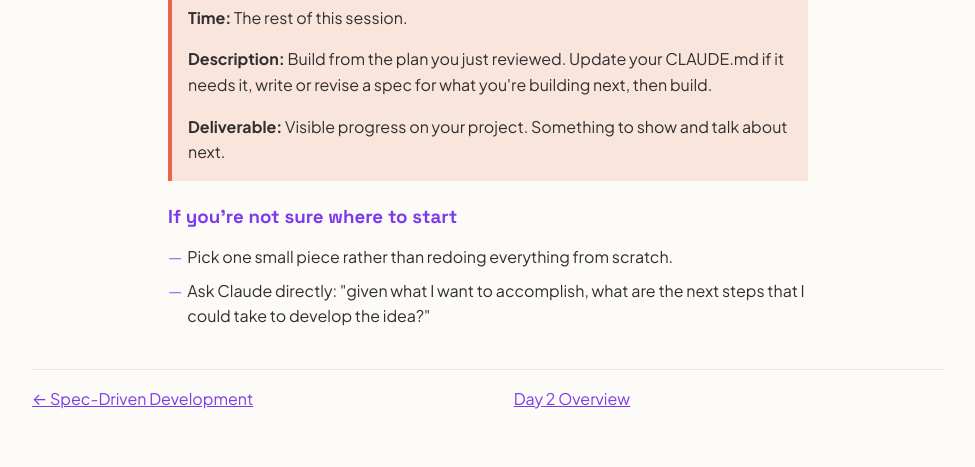
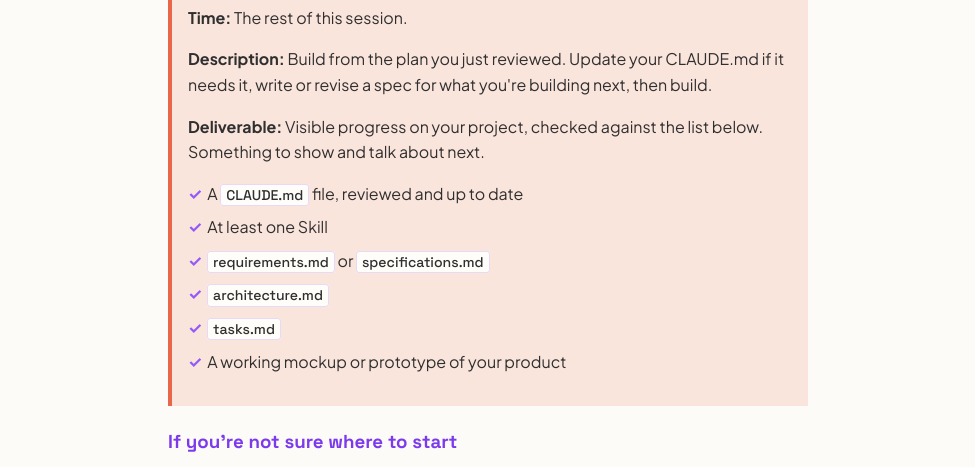
Before and after one commit to AndrewRCalderon/2026-ai-news-innovation-workshop, a website: page docs/day-2/06-revisit-build.html in a window 1280 px wide. Shown: the part 1548-2015 px from the top of the page, without its empty margins (152-1127 px from the left). Drawn offline with Linux system fonts and the light colour scheme.

Commit message:
Add deliverable checklist to Day 2 Revisit & Build
Verifies each student has a CLAUDE.md, at least one skill, a
specifications/requirements doc, an architecture doc, a tasks list, and a
working mockup or prototype before they close out the day.

```diff
--- a/docs/day-2/06-revisit-build.html
+++ b/docs/day-2/06-revisit-build.html
@@ -53,7 +53,15 @@
           <h3>🛠️ Build Time</h3>
           <p><strong>Time:</strong> The rest of this session.</p>
           <p><strong>Description:</strong> Build from the plan you just reviewed. Update your CLAUDE.md if it needs it, write or revise a spec for what you're building next, then build.</p>
-          <p><strong>Deliverable:</strong> Visible progress on your project. Something to show and talk about next.</p>
+          <p><strong>Deliverable:</strong> Visible progress on your project, checked against the list below. Something to show and talk about next.</p>
+          <ul class="field-notes is-checklist">
+            <li>A <code>CLAUDE.md</code> file, reviewed and up to date</li>
+            <li>At least one Skill</li>
+            <li><code>requirements.md</code> or <code>specifications.md</code></li>
+            <li><code>architecture.md</code></li>
+            <li><code>tasks.md</code></li>
+            <li>A working mockup or prototype of your product</li>
+          </ul>
         </div>
         <h3>If you're not sure where to start</h3>
         <ul class="field-notes">
```
Also changed, not shown: docs/day-2/slides/06-revisit-build-slides.html (+9 -1 lines), project/copy-drafts/day-2/06-revisit-build.md (+7 -1 lines).
